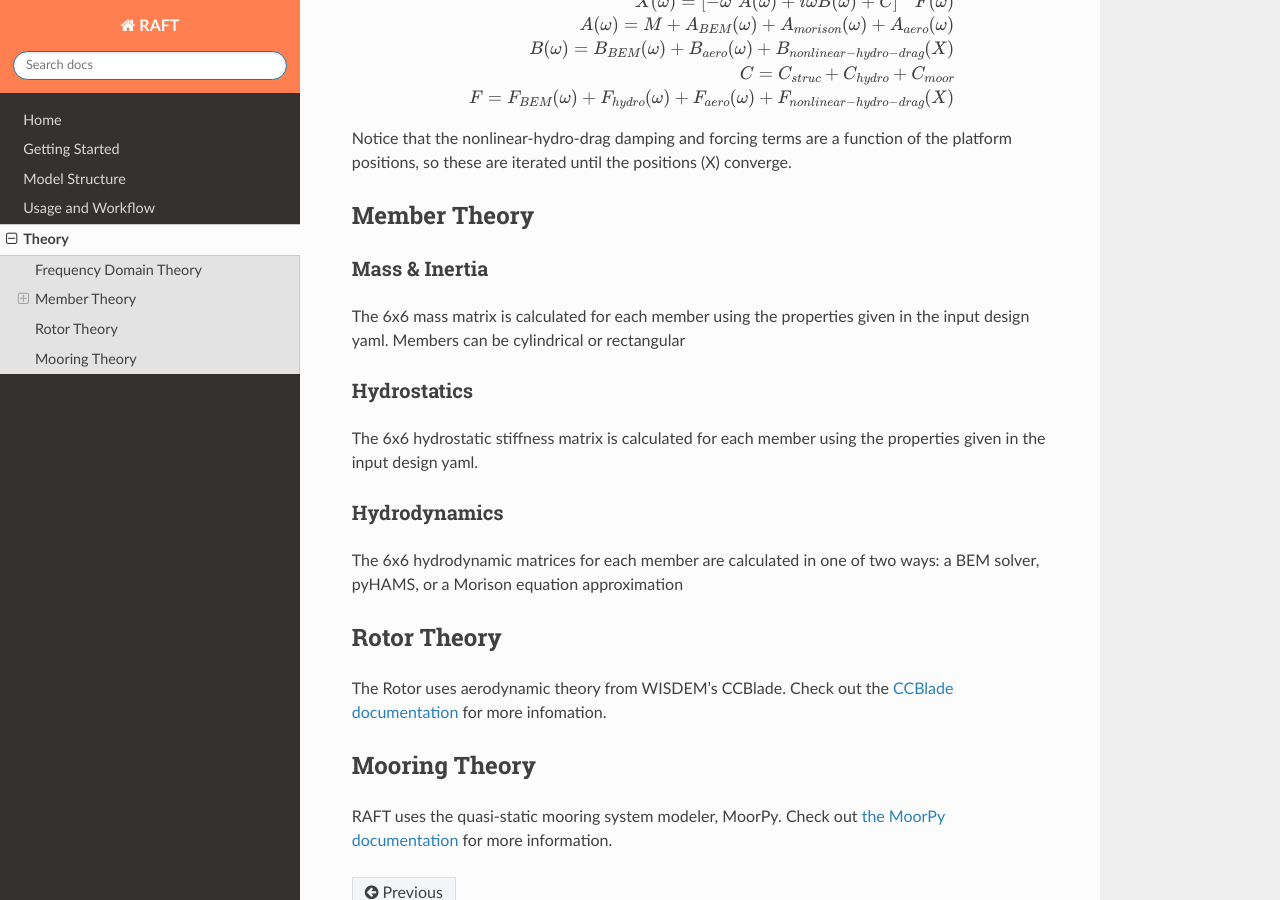
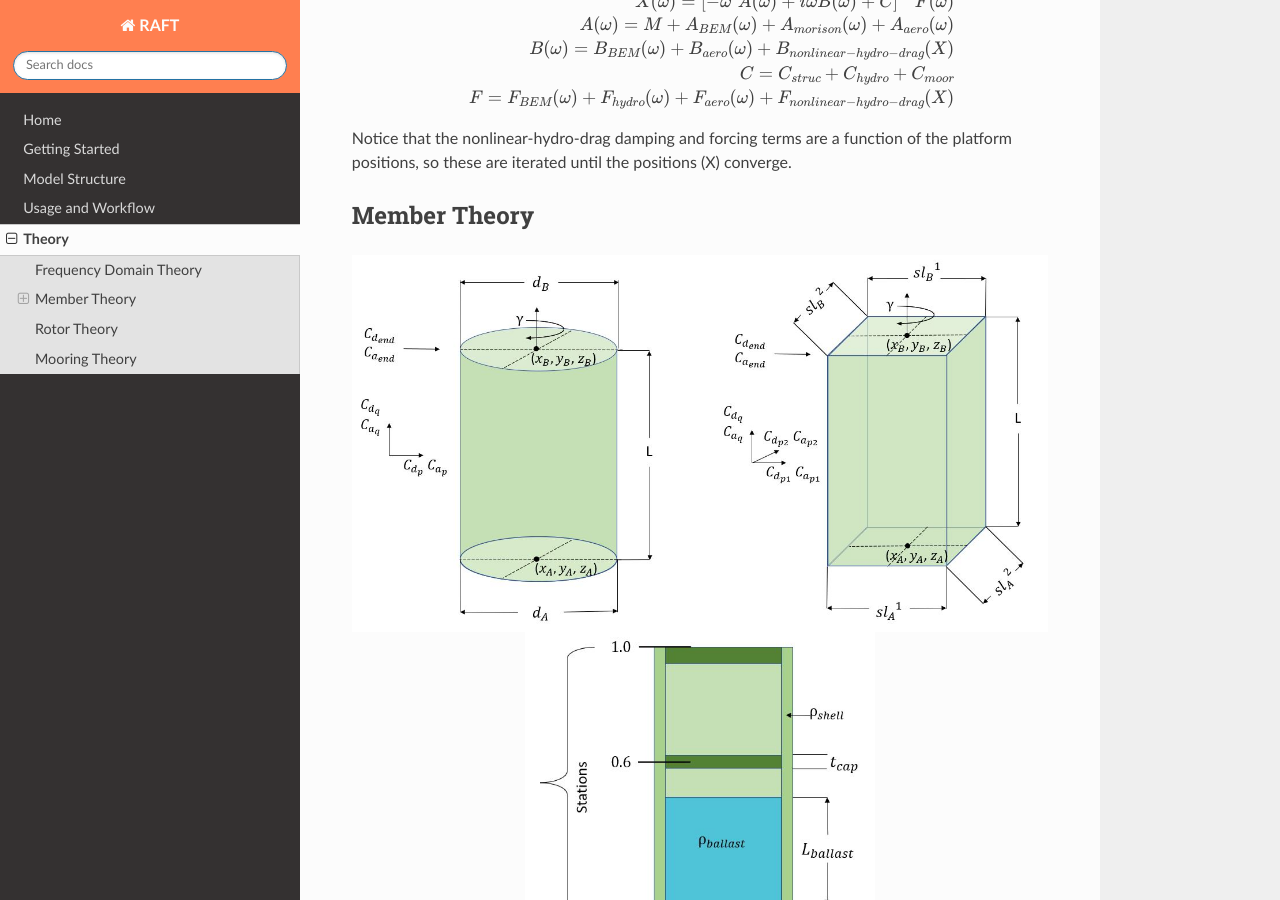
Before and after one commit to WISDEM/RAFT, a Sphinx documentation site: the page built from docs/theory.rst, in a window 1280 px wide and 900 px high, scrolled down 538 px. Built offline with Sphinx 7.4.7 and the Read the Docs theme 2.0.0, drawn with Linux system fonts in a browser that asks for light colours.

Commit message:
Two additional images to describe members in Member Theory documentation

```diff
--- a/docs/theory.rst
+++ b/docs/theory.rst
@@ -40,6 +40,14 @@ until the positions (X) converge.
 Member Theory
 -------------
 
+.. image:: /images/members1.JPG
+    :align: center
+
+.. image:: /images/members2.JPG
+    :align: center
+    :width: 350px
+    :height: 350px
+
 Mass & Inertia
 ^^^^^^^^^^^^^^
 The 6x6 mass matrix is calculated for each member using the properties given in the input design yaml.
```
Also changed, not shown: docs/images/members1.JPG (added), docs/images/members2.JPG (added).
